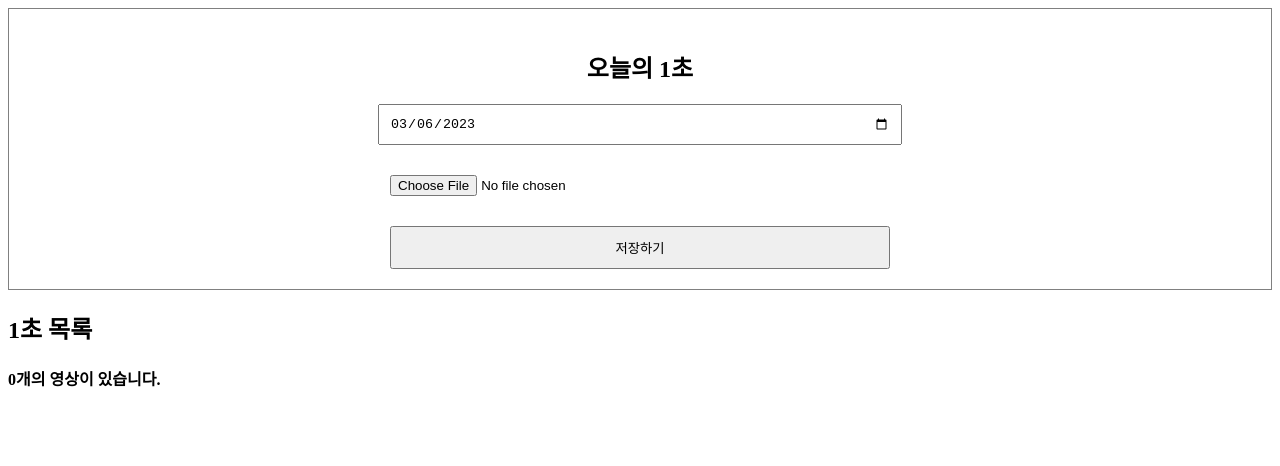
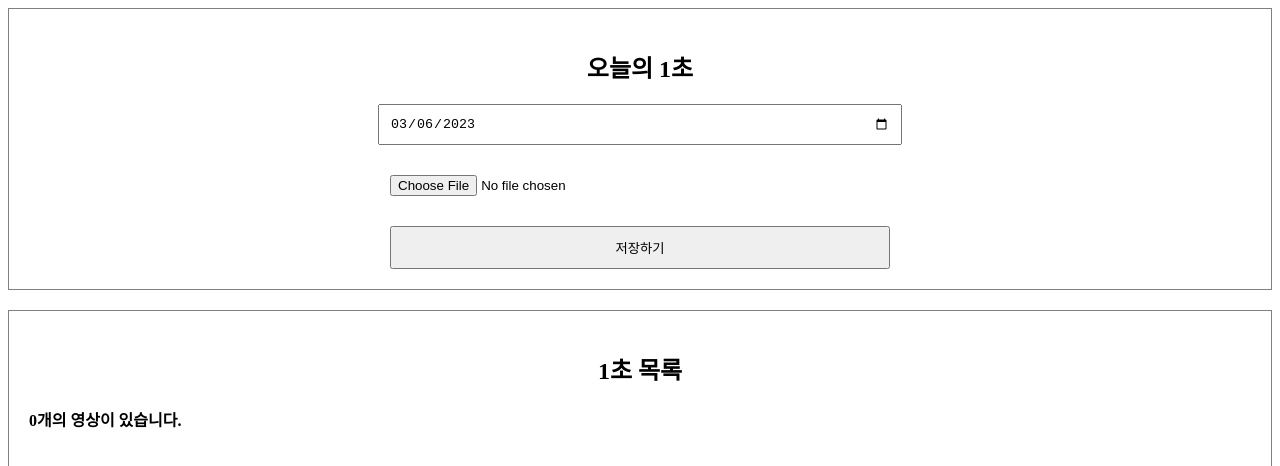
Before and after one commit to kaori-killer/one-seconed-every-day, a React (Create React App) app: page / in a window 1280 px wide. Shown: the top 466 px of the page. Built offline with nearby package versions, Linux system fonts and the light colour scheme.

Commit message:
style: 목록 css 작업

```diff
--- a/src/App.css
+++ b/src/App.css
@@ -15,3 +15,19 @@
   padding: 10px;
   cursor: pointer;
 }
+
+.DiaryList {
+  border: 1px solid gray;
+  padding: 20px;
+  margin-top: 20px;
+}
+
+.DiaryList h2 {
+  text-align: center;
+}
+
+.DiaryItem {
+  background-color: gray;
+  margin-bottom: 10px;
+  padding: 20px;
+}
--- a/src/DiaryEditor.js
+++ b/src/DiaryEditor.js
@@ -16,7 +16,6 @@ const DiaryEditor = ({diaryList, setDiaryList}) => {
         if(e.target.name === "videoUrl") {
             const file = e.target.files[0];
             newState = URL.createObjectURL(file);
-            console.log(file, newState);
         }
 
         setState({
--- /dev/null
+++ b/src/DiaryItem.js
@@ -0,0 +1,16 @@
+const DiaryItem = ( {date, videoUrl}) => {
+    return (
+        <div className="DiaryItem">
+            <div className="info">
+                <p>{date}</p>
+            </div>
+            <div className="content">
+                <video controls>
+                    <source src={videoUrl} type="video/mp4"></source>
+                </video>
+            </div>
+        </div>
+    );
+}
+
+export default DiaryItem;
--- a/src/DiaryList.js
+++ b/src/DiaryList.js
@@ -1,19 +1,15 @@
+import DiaryItem from './DiaryItem';
+
 const DiaryList = ({ diaryList }) => {
+    console.log(diaryList);
 
     return (
         <div className="DiaryList">
             <h2>1초 목록</h2>
             <h4>{diaryList.length}개의 영상이 있습니다.</h4>
             <div>
-                {diaryList.map((it)=>{
-                    return (
-                        <div key={it.id}>
-                            <p>{it.date}</p>
-                            <video controls>
-                                <source src={it.videoUrl} type="video/mp4"></source>
-                            </video>
-                        </div>
-                    );
+                {diaryList.map((it) => {
+                    return <DiaryItem key={it.id} {...it}/>
                 })}
             </div>
         </div>
```
